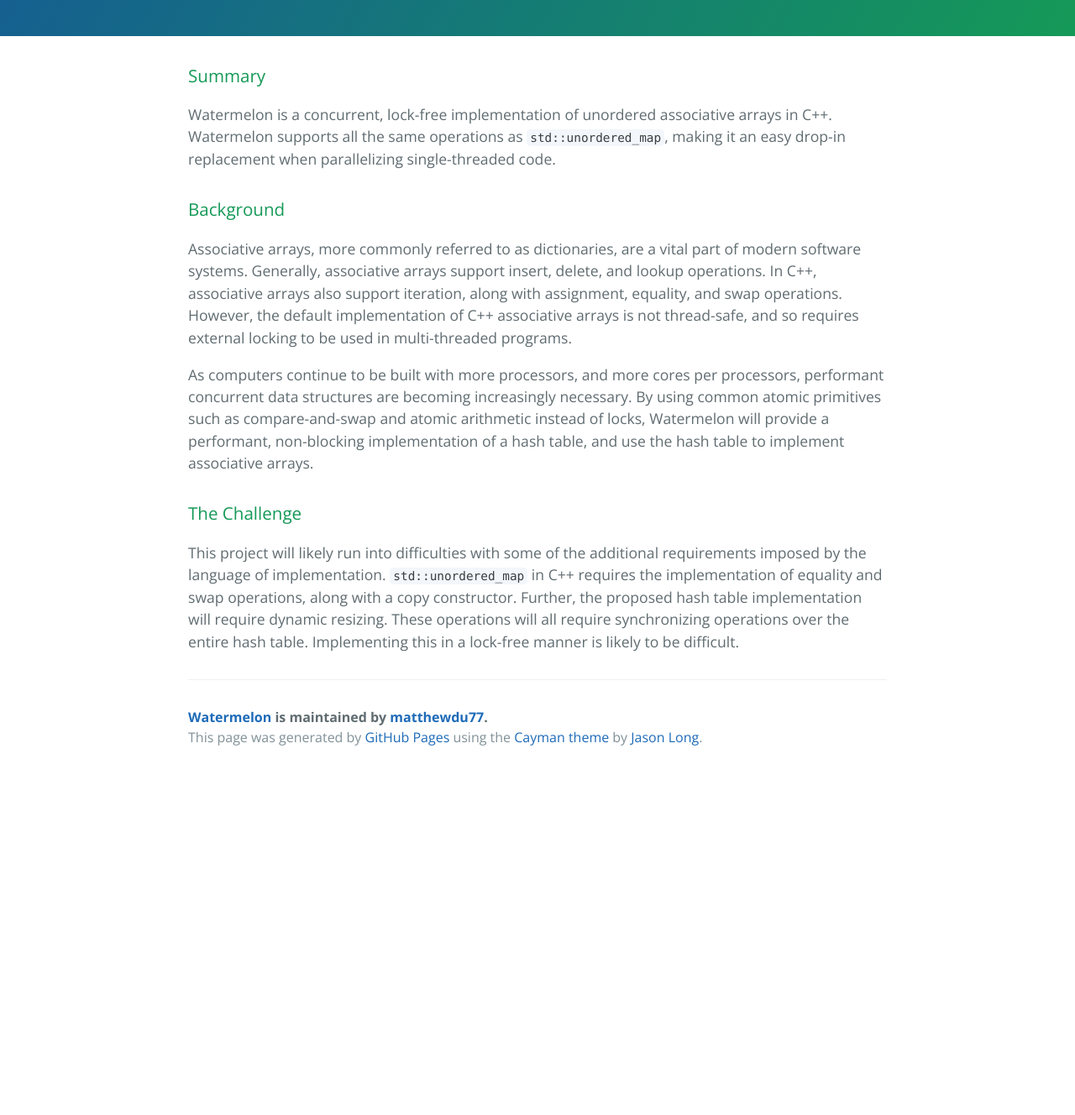
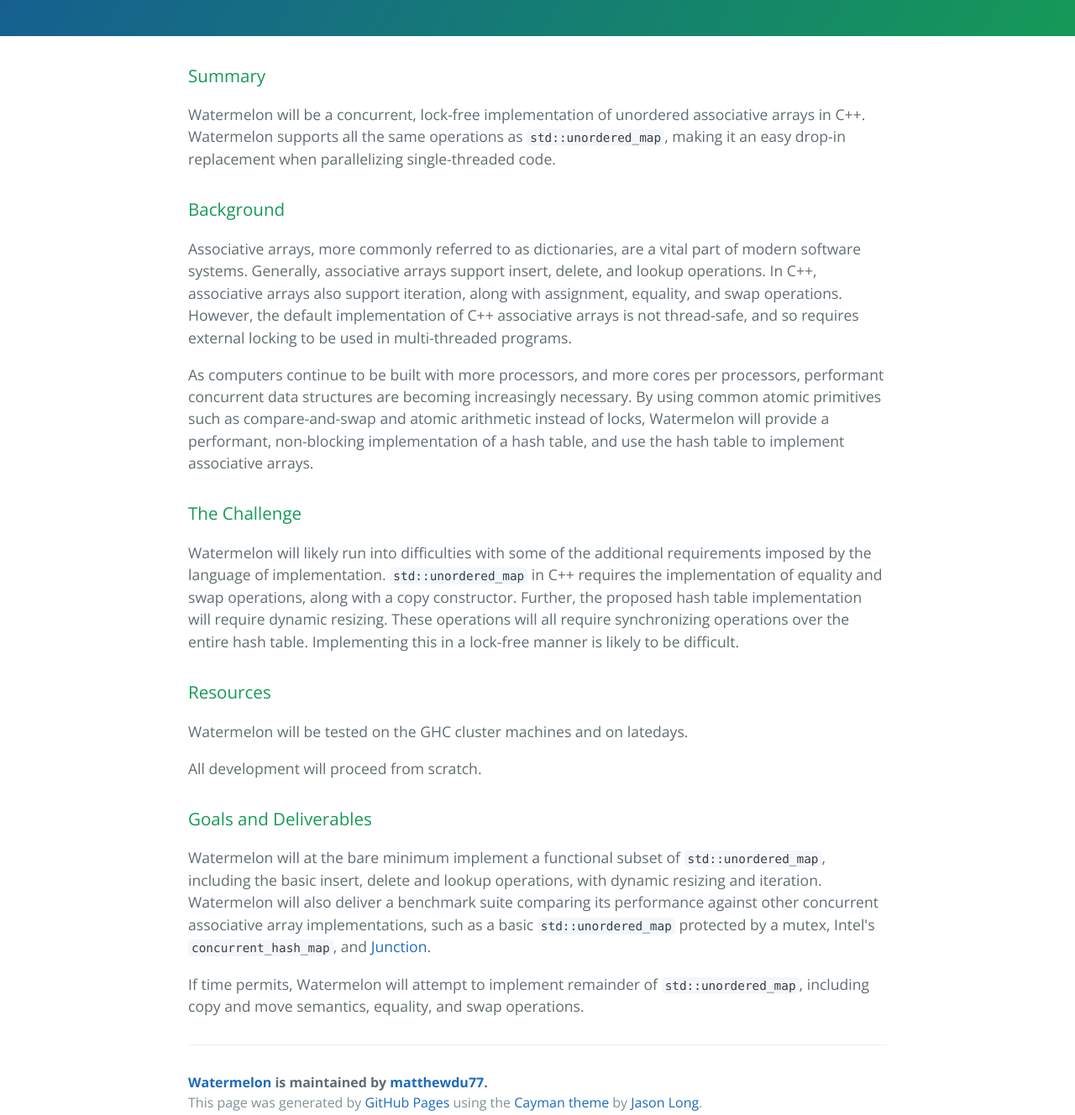
Before and after one commit to matthewdu77/watermelon, a plain HTML site: page index.html in a window 1280 px wide. Shown: the part 340-1668 px from the top of the page at 84% size. Before the commit the page ends 1262 px from the top, so only its background shows below. Drawn offline with nearby package versions, Linux system fonts and the light colour scheme.

```diff
--- a/index.html
+++ b/index.html
@@ -22,7 +22,7 @@
       <h3>
 <a id="summary" class="anchor" href="#summary" aria-hidden="true"><span aria-hidden="true" class="octicon octicon-link"></span></a>Summary</h3>
 
-<p>Watermelon is a concurrent, lock-free implementation of unordered associative arrays in C++. Watermelon supports all the same operations as <code>std::unordered_map</code>, making it an easy drop-in replacement when parallelizing single-threaded code.</p>
+<p>Watermelon will be a concurrent, lock-free implementation of unordered associative arrays in C++. Watermelon supports all the same operations as <code>std::unordered_map</code>, making it an easy drop-in replacement when parallelizing single-threaded code.</p>
 
 <h3>
 <a id="background" class="anchor" href="#background" aria-hidden="true"><span aria-hidden="true" class="octicon octicon-link"></span></a>Background</h3>
@@ -34,7 +34,21 @@
 <h3>
 <a id="the-challenge" class="anchor" href="#the-challenge" aria-hidden="true"><span aria-hidden="true" class="octicon octicon-link"></span></a>The Challenge</h3>
 
-<p>This project will likely run into difficulties with some of the additional requirements imposed by the language of implementation. <code>std::unordered_map</code> in C++ requires the implementation of equality and swap operations, along with a copy constructor. Further, the proposed hash table implementation will require dynamic resizing. These operations will all require synchronizing operations over the entire hash table. Implementing this in a lock-free manner is likely to be difficult.</p>
+<p>Watermelon will likely run into difficulties with some of the additional requirements imposed by the language of implementation. <code>std::unordered_map</code> in C++ requires the implementation of equality and swap operations, along with a copy constructor. Further, the proposed hash table implementation will require dynamic resizing. These operations will all require synchronizing operations over the entire hash table. Implementing this in a lock-free manner is likely to be difficult.</p>
+
+<h3>
+<a id="resources" class="anchor" href="#resources" aria-hidden="true"><span aria-hidden="true" class="octicon octicon-link"></span></a>Resources</h3>
+
+<p>Watermelon will be tested on the GHC cluster machines and on latedays.</p>
+
+<p>All development will proceed from scratch.</p>
+
+<h3>
+<a id="goals-and-deliverables" class="anchor" href="#goals-and-deliverables" aria-hidden="true"><span aria-hidden="true" class="octicon octicon-link"></span></a>Goals and Deliverables</h3>
+
+<p>Watermelon will at the bare minimum implement a functional subset of <code>std::unordered_map</code>, including the basic insert, delete and lookup operations, with dynamic resizing and iteration. Watermelon will also deliver a benchmark suite comparing its performance against other concurrent associative array implementations, such as a basic <code>std::unordered_map</code> protected by a mutex, Intel's <a href="https://software.intel.com/en-us/node/506077"><code>concurrent_hash_map</code></a>, and <a href="https://github.com/preshing/junction">Junction</a>.</p>
+
+<p>If time permits, Watermelon will attempt to implement remainder of <code>std::unordered_map</code>, including copy and move semantics, equality, and swap operations.</p>
 
       <footer class="site-footer">
         <span class="site-footer-owner"><a href="https://github.com/matthewdu77/watermelon">Watermelon</a> is maintained by <a href="https://github.com/matthewdu77">matthewdu77</a>.</span>
```
Also changed, not shown: params.json (+1 -1 lines).
